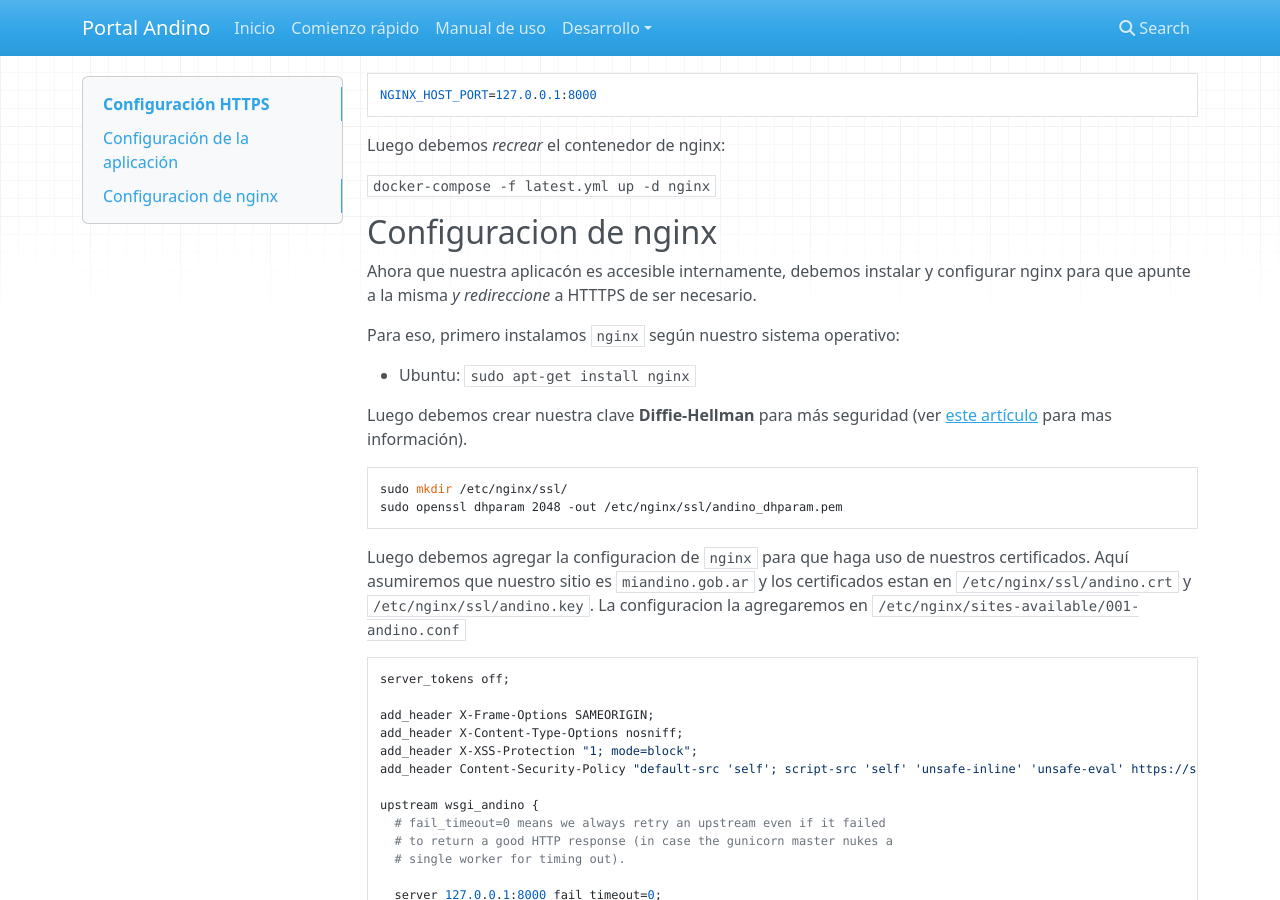
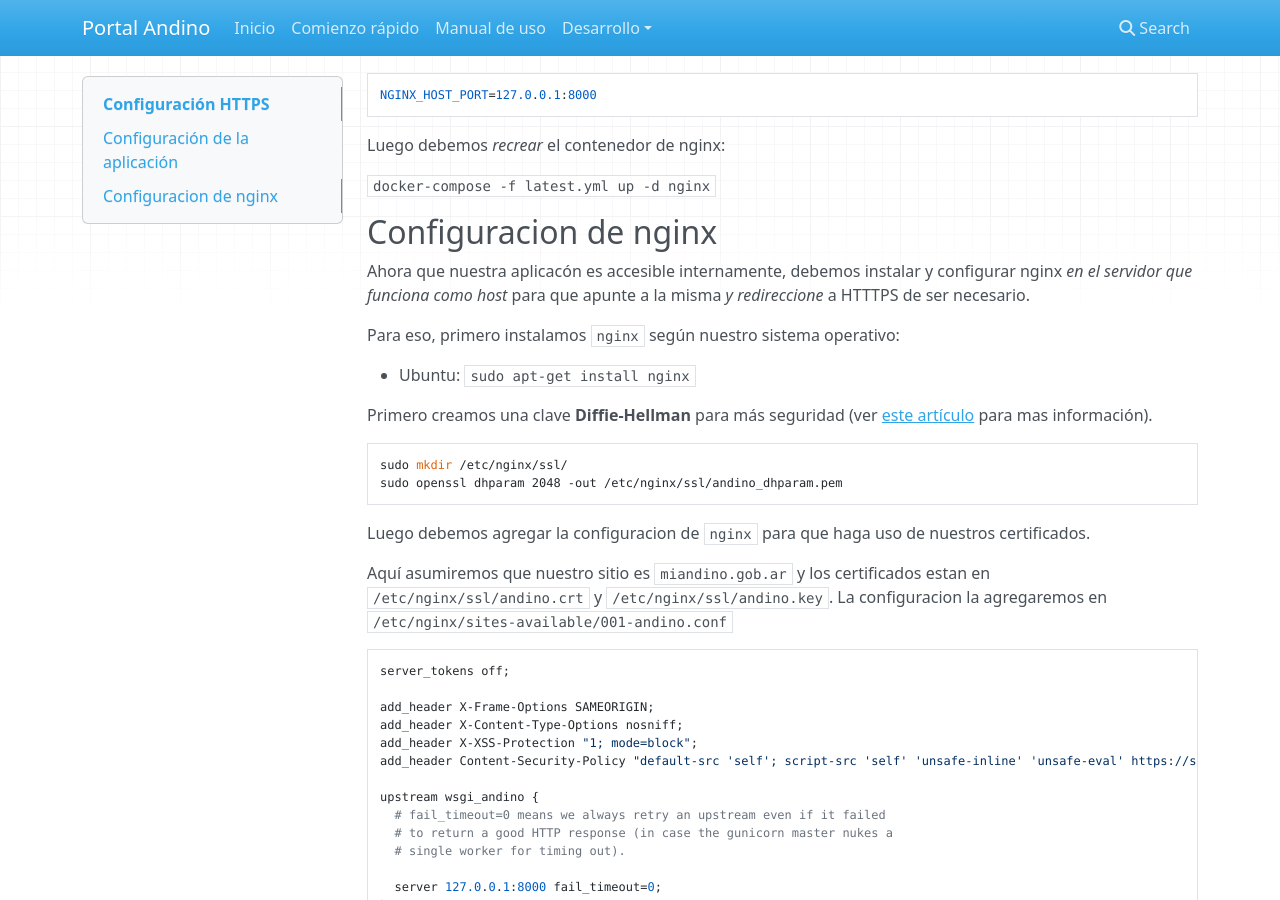
Before and after one commit to datosgobar/portal-andino, an MkDocs documentation site: the page built from docs/admins/https.md, in a window 1280 px wide and 900 px high, scrolled down 724 px. Built offline with MkDocs 1.6.1, drawn with Linux system fonts in a browser that asks for light colours; nearby versions of some CDN libraries; old or Windows-style settings are respelled for this version of MkDocs; some of the changed text lies outside the part shown.

Commit message:
Arreglo typos

````diff
--- a/docs/admins/https.md
+++ b/docs/admins/https.md
@@ -47,14 +47,14 @@
 
 ## Configuracion de nginx
 
-Ahora que nuestra aplicacón es accesible internamente, debemos instalar y configurar nginx para que apunte a la misma
+Ahora que nuestra aplicacón es accesible internamente, debemos instalar y configurar nginx _en el servidor que funciona como host_ para que apunte a la misma
 *y redireccione* a HTTTPS de ser necesario.
 
 Para eso, primero instalamos `nginx` según nuestro sistema operativo:
 
 - Ubuntu: `sudo apt-get install nginx`
 
-Luego debemos crear nuestra clave **Diffie-Hellman** para más seguridad (ver [este artículo](https://medium.com/@mvuksano/how-to-properly-configure-your-nginx-for-tls-564651438fe0) para mas información).
+Primero creamos una clave **Diffie-Hellman** para más seguridad (ver [este artículo](https://medium.com/@mvuksano/how-to-properly-configure-your-nginx-for-tls-564651438fe0) para mas información).
 
 ```
 sudo mkdir /etc/nginx/ssl/
@@ -62,6 +62,7 @@
 ```
 
 Luego debemos agregar la configuracion de `nginx` para que haga uso de nuestros certificados.
+
 Aquí asumiremos que nuestro sitio es `miandino.gob.ar` y los certificados estan en `/etc/nginx/ssl/andino.crt` y `/etc/nginx/ssl/andino.key`.
 La configuracion la agregaremos en `/etc/nginx/sites-available/001-andino.conf`
 
````
Also changed, not shown: other parts of docs/admins/https.md (+2 -2 lines).
